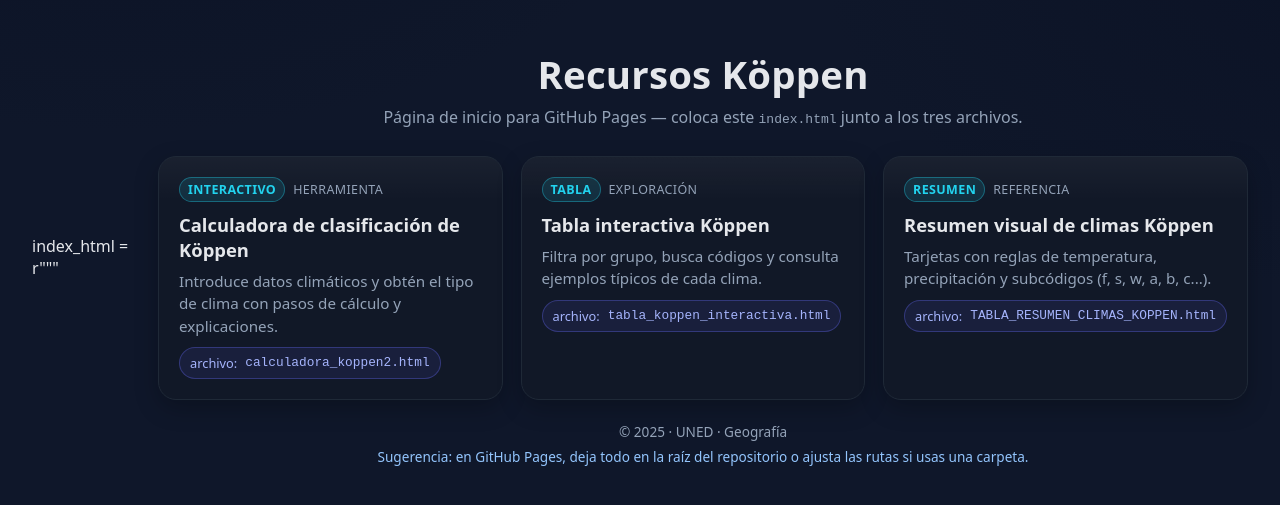
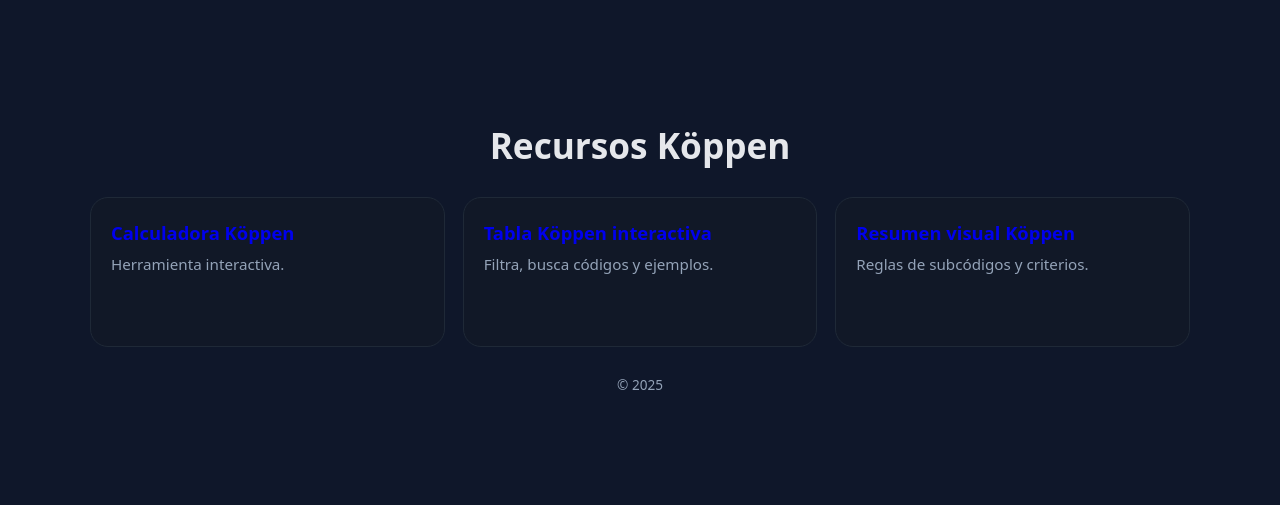
Before and after one commit to Moxkix/CLIMAS, a plain HTML site: page index.html in a window 1280 px wide. Shown: the part 143-648 px from the top of the page. Drawn offline with Linux system fonts and the light colour scheme.

Commit message:
Refactor index.html for improved structure and styles
Refactor HTML structure and styles for better readability and maintainability.

```diff
--- a/index.html
+++ b/index.html
@@ -1,126 +1,76 @@
-index_html = r"""<!DOCTYPE html>
+<!DOCTYPE html>
 <html lang="es">
 <head>
   <meta charset="utf-8" />
   <meta name="viewport" content="width=device-width, initial-scale=1" />
-  <title>Recursos Köppen · Inicio</title>
-  <meta name="description" content="Puerta de entrada a tres recursos sobre la clasificación climática de Köppen." />
+  <title>Recursos Köppen</title>
   <style>
     :root{
-      --bg:#0f172a;        /* slate-900 */
-      --card:#111827;      /* gray-900  */
-      --text:#e5e7eb;      /* gray-200  */
-      --muted:#94a3b8;     /* slate-400 */
-      --accent:#22d3ee;    /* cyan-400  */
-      --accent2:#60a5fa;   /* blue-400  */
-      --ring:#1f2937;      /* gray-800  */
+      --bg:#0f172a;
+      --card:#111827;
+      --text:#e5e7eb;
+      --muted:#94a3b8;
+      --accent:#22d3ee;
+      --ring:#1f2937;
     }
     *{box-sizing:border-box}
     html,body{height:100%}
     body{
       margin:0;
-      font-family:system-ui,-apple-system,Segoe UI,Roboto,Ubuntu,Cantarell,Noto Sans,Helvetica,Arial,"Apple Color Emoji","Segoe UI Emoji";
-      background: radial-gradient(1000px 600px at 10% -10%, #0b1225 0%, transparent 60%),
-                  radial-gradient(1000px 600px at 110% 10%, #0b1225 0%, transparent 60%),
-                  var(--bg);
+      font-family:system-ui,-apple-system,Segoe UI,Roboto;
+      background:var(--bg);
       color:var(--text);
-      display:flex;
-      align-items:center;
-      justify-content:center;
+      display:flex; align-items:center; justify-content:center;
       padding:32px;
     }
     .wrap{width:min(1100px,100%);}
-    header{
-      text-align:center; margin-bottom:28px;
-    }
-    h1{
-      font-size:clamp(1.6rem, 2.4vw + 1rem, 2.4rem);
-      margin:0 0 6px;
-      letter-spacing:.2px;
-    }
-    p.lead{margin:0; color:var(--muted)}
+    header{text-align:center; margin-bottom:28px;}
+    h1{font-size:2.2rem; margin:0 0 6px;}
     .grid{
       display:grid;
-      grid-template-columns:repeat(3, 1fr);
+      grid-template-columns:repeat(auto-fit,minmax(260px,1fr));
       gap:18px;
       margin-top:22px;
     }
-    @media (max-width:900px){ .grid{ grid-template-columns:repeat(2,1fr);} }
-    @media (max-width:640px){ .grid{ grid-template-columns:1fr;} }
     a.card{
       display:block;
       text-decoration:none;
-      background:linear-gradient(180deg, rgba(255,255,255,.04), transparent 18%) var(--card);
+      background:var(--card);
       border:1px solid var(--ring);
       border-radius:18px;
       padding:20px;
-      transition:.2s transform ease, .2s border-color ease, .2s box-shadow ease;
-      box-shadow:0 8px 24px rgba(0,0,0,.24);
+      transition:.2s transform ease, .2s border-color ease;
       min-height:150px;
     }
-    a.card:hover{ transform:translateY(-3px); border-color:rgba(96,165,250,.45); box-shadow:0 12px 30px rgba(0,0,0,.32); }
-    .eyebrow{
-      display:inline-flex; align-items:center; gap:8px;
-      font-size:.78rem; letter-spacing:.4px; color:var(--muted);
-      margin-bottom:8px;
-      text-transform:uppercase;
-    }
-    .badge{
-      padding:3px 8px; border-radius:999px;
-      background:rgba(34,211,238,.12); color:var(--accent);
-      border:1px solid rgba(34,211,238,.35);
-      font-weight:600;
-    }
-    .title{
-      color:var(--text); font-size:1.15rem; font-weight:700; margin:2px 0 8px;
-    }
+    a.card:hover{ transform:translateY(-3px); border-color:rgba(96,165,250,.45);}
+    .title{font-size:1.15rem; font-weight:700; margin:2px 0 8px;}
     .desc{ color:var(--muted); font-size:.95rem; line-height:1.45 }
-    footer{
-      margin-top:22px; text-align:center; color:var(--muted); font-size:.85rem;
-    }
-    .hint{ color:#93c5fd } /* blue-300 */
-    .pill{
-      display:inline-flex; gap:8px; align-items:center; margin-top:10px;
-      font-size:.8rem; color:#a5b4fc; background:rgba(99,102,241,.1);
-      border:1px solid rgba(99,102,241,.35); border-radius:999px; padding:6px 10px;
-    }
+    footer{text-align:center; color:var(--muted); font-size:.85rem; margin-top:28px;}
   </style>
 </head>
 <body>
   <main class="wrap">
-    <header>
-      <h1>Recursos Köppen</h1>
-      <p class="lead">Página de inicio para GitHub Pages — coloca este <code>index.html</code> junto a los tres archivos.</p>
-    </header>
+    <header><h1>Recursos Köppen</h1></header>
 
     <section class="grid">
-      <a class="card" href="./calculadora_koppen2.html" target="_self" rel="noopener">
-        <div class="eyebrow"><span class="badge">Interactivo</span><span>Herramienta</span></div>
-        <div class="title">Calculadora de clasificación de Köppen</div>
-        <div class="desc">Introduce datos climáticos y obtén el tipo de clima con pasos de cálculo y explicaciones.</div>
-        <div class="pill">archivo: <code>calculadora_koppen2.html</code></div>
+      <a class="card" href="./calculadora_koppen2.html">
+        <div class="title">Calculadora Köppen</div>
+        <div class="desc">Herramienta interactiva.</div>
       </a>
 
-      <a class="card" href="./tabla_koppen_interactiva.html" target="_self" rel="noopener">
-        <div class="eyebrow"><span class="badge">Tabla</span><span>Exploración</span></div>
-        <div class="title">Tabla interactiva Köppen</div>
-        <div class="desc">Filtra por grupo, busca códigos y consulta ejemplos típicos de cada clima.</div>
-        <div class="pill">archivo: <code>tabla_koppen_interactiva.html</code></div>
+      <a class="card" href="./tabla_koppen_interactiva.html">
+        <div class="title">Tabla Köppen interactiva</div>
+        <div class="desc">Filtra, busca códigos y ejemplos.</div>
       </a>
 
-      <a class="card" href="./TABLA_RESUMEN_CLIMAS_KOPPEN.html" target="_self" rel="noopener">
-        <div class="eyebrow"><span class="badge">Resumen</span><span>Referencia</span></div>
-        <div class="title">Resumen visual de climas Köppen</div>
-        <div class="desc">Tarjetas con reglas de temperatura, precipitación y subcódigos (f, s, w, a, b, c...).</div>
-        <div class="pill">archivo: <code>TABLA_RESUMEN_CLIMAS_KOPPEN.html</code></div>
+      <a class="card" href="./TABLA_RESUMEN_CLIMAS_KOPPEN.html">
+        <div class="title">Resumen visual Köppen</div>
+        <div class="desc">Reglas de subcódigos y criterios.</div>
       </a>
     </section>
 
-    <footer>
-      <span>© <span id="y"></span> · UNED · Geografía</span>
-      <script>document.getElementById('y').textContent = new Date().getFullYear()</script>
-      <div style="margin-top:6px" class="hint">Sugerencia: en GitHub Pages, deja todo en la raíz del repositorio o ajusta las rutas si usas una carpeta.</div>
-    </footer>
+    <footer>© <span id="y"></span></footer>
+    <script>document.getElementById('y').textContent = new Date().getFullYear()</script>
   </main>
 </body>
 </html>
```
